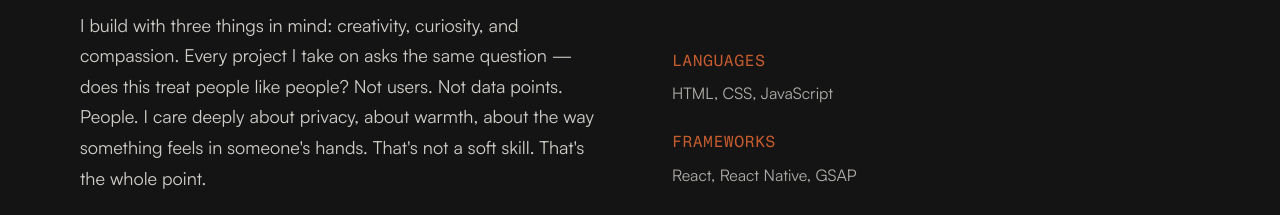
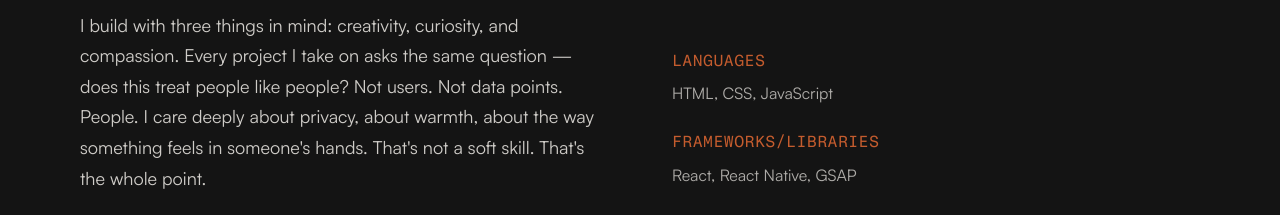
Before and after one commit to jps-wilson/JW-Portfolio, a React (Vite) app: page /about in a window 1280 px wide. Shown: the part 1420-1635 px from the top of the page. Built offline with nearby package versions, Linux system fonts and the light colour scheme.

Commit message:
Add .vercel to .gitignore; update About label
Ignore Vercel deployment files by adding .vercel to .gitignore. Update the About page label from "Frameworks" to "Frameworks/Libraries" to better reflect the listed technologies (React, React Native, GSAP) and apply minor formatting cleanup.

```diff
--- a/src/pages/About.jsx
+++ b/src/pages/About.jsx
@@ -61,7 +61,9 @@ function About() {
               <span className='about-skills__list'>HTML, CSS, JavaScript</span>
             </div>
             <div className='about-skills__group'>
-              <span className='about-skills__category'>Frameworks</span>
+              <span className='about-skills__category'>
+                Frameworks/Libraries
+              </span>
               <span className='about-skills__list'>
                 React, React Native, GSAP
               </span>
```
Also changed, not shown: 1 other file (tests, documents, lock files or other folders).
